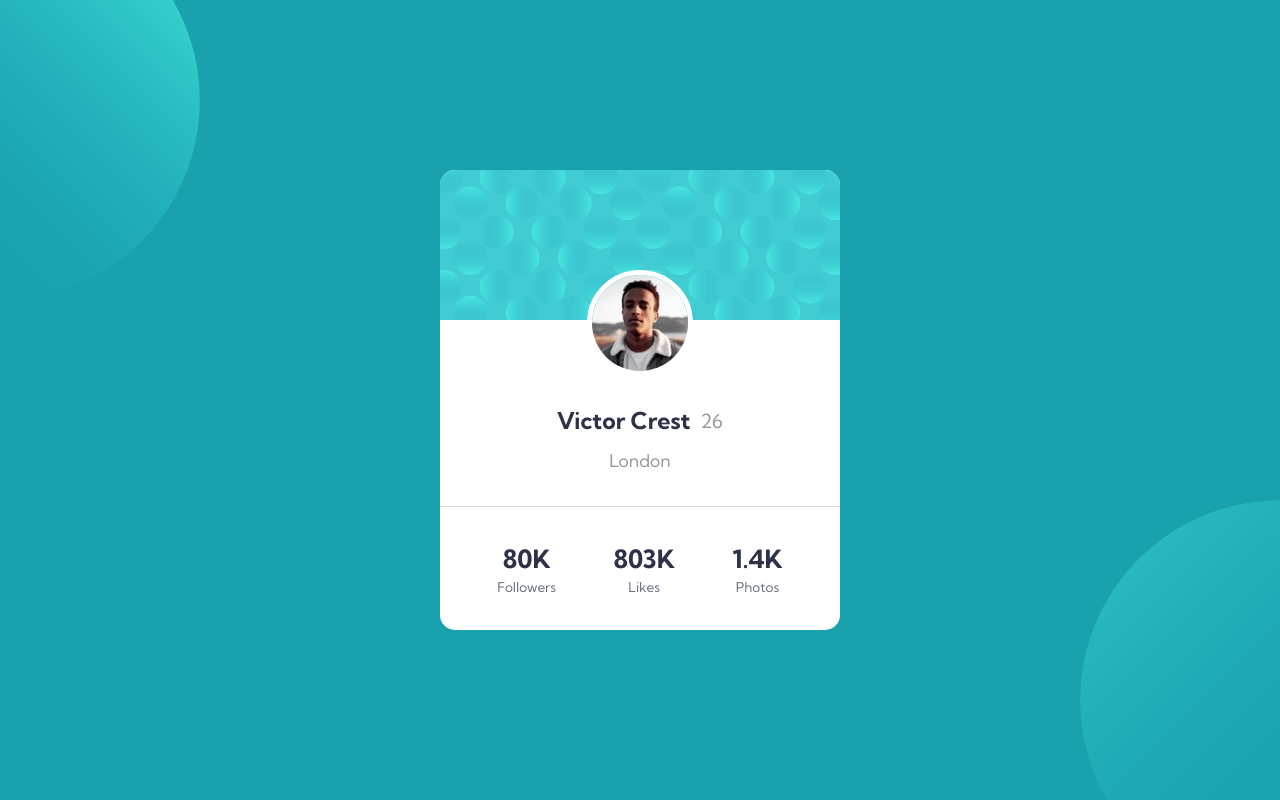
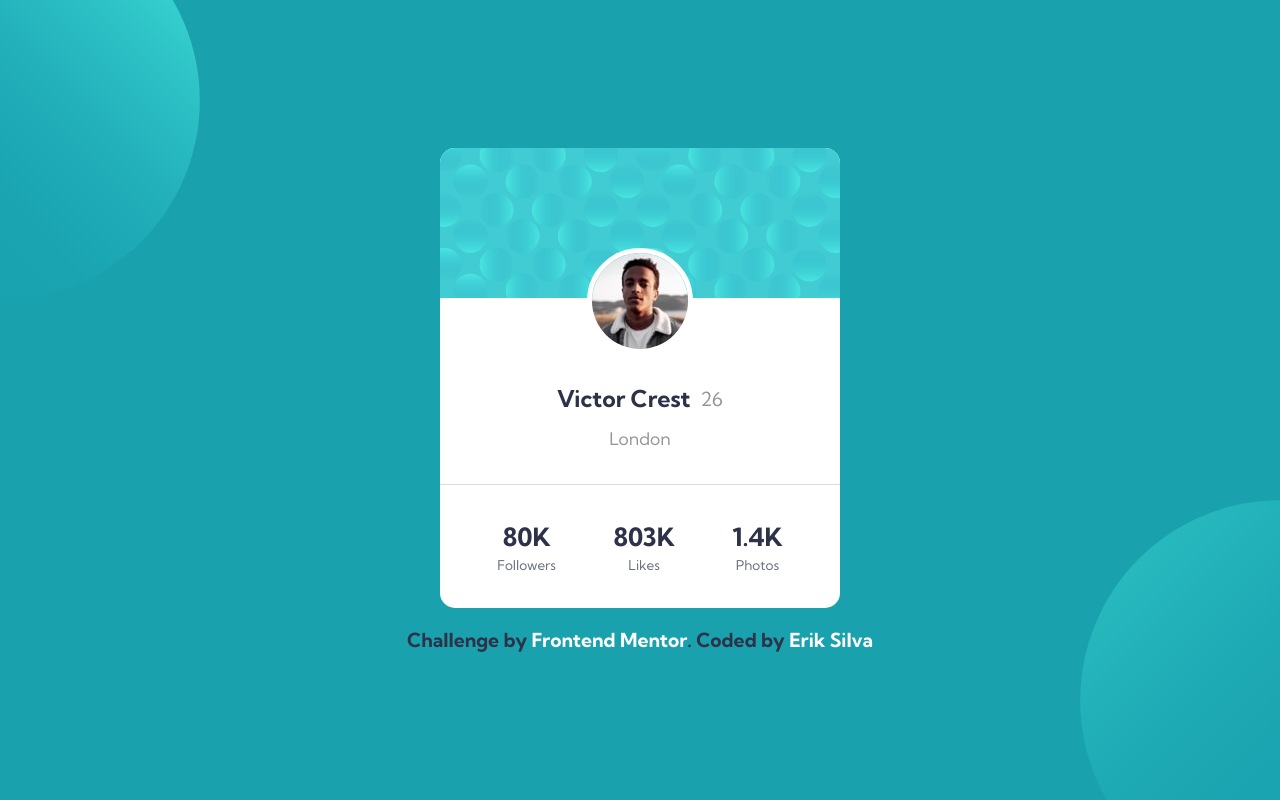
Before and after one commit to Erik-Sillva/projeto-profile-card, a plain HTML site: page teste.html in a window 1280 px wide. Drawn offline with Linux system fonts and the light colour scheme.

Commit message:
Add credits

```diff
--- a/css/index.css
+++ b/css/index.css
@@ -37,6 +37,7 @@ main {
     display: flex;
     align-items: center;
     justify-content: center;
+    flex-direction: column;
     position: relative;
     overflow: hidden;
     background: var(--dark-cyan);
@@ -59,13 +60,14 @@ main img.bottom {
 
 div.container-main {
     width: 90%;
+    margin-bottom: 20px;
     display: flex;
     align-items: center;
     flex-direction: column;
     background: #fff;
     border-radius: 15px;
     overflow: hidden;
-    z-index: 10;
+    z-index: 100;
 }
 
 section.thumb {
@@ -147,6 +149,33 @@ div.info-numbers p {
     color: var(--dark-grayish-blue);
 }
 
+div.credits p{
+    color: var(--very-dark-desaturated-blue);
+    font-weight: 700;
+}
+
+div.credits p a {
+    color: #fff;
+    text-decoration: none;
+    position: relative;
+}
+
+div.credits p a::after {
+    content: "";
+    position: absolute;
+    width: 0;
+    height: 2px;
+    bottom: 0;
+    left: 0;
+    transition: .2s ease-in-out;
+    border-radius: 20px;
+    background-color: var(--very-dark-desaturated-blue);
+}
+
+div.credits p a:hover::after {
+    width: 100%;
+}
+
 @media screen and (min-width: 500px) {
     main div.container-main {
         max-width: 400px;
--- a/teste.html
+++ b/teste.html
@@ -50,6 +50,10 @@
 
             </footer>
         </div>
+
+        <div class="credits">
+            <p>Challenge by <a href="https://www.frontendmentor.io?ref=challenge" target="_blank">Frontend Mentor</a>. Coded by <a href="https://linktr.ee/erik.__silva" target="_blank">Erik Silva</a></p>
+        </div>
     </main>
 </body>
 </html>
```
